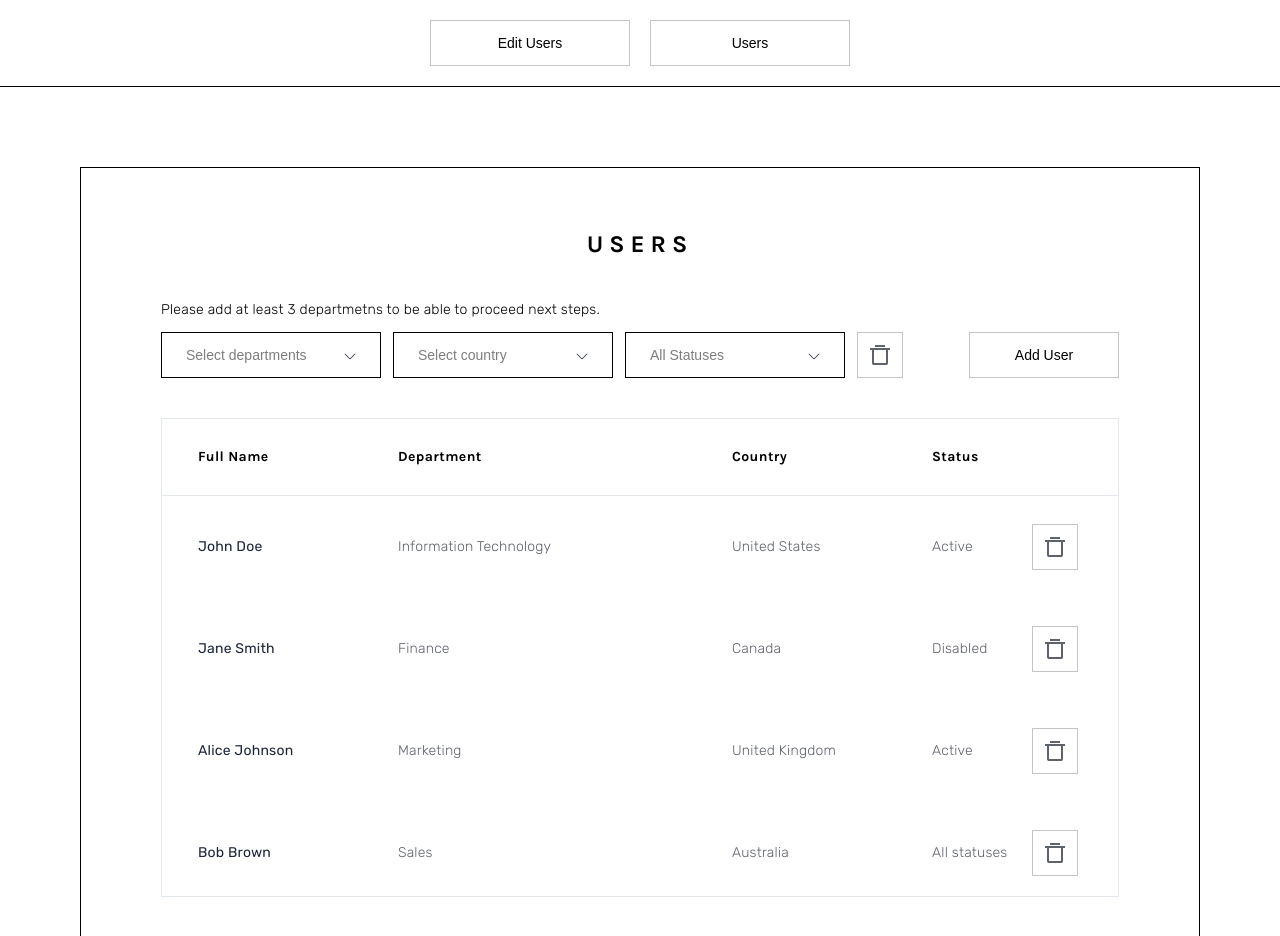
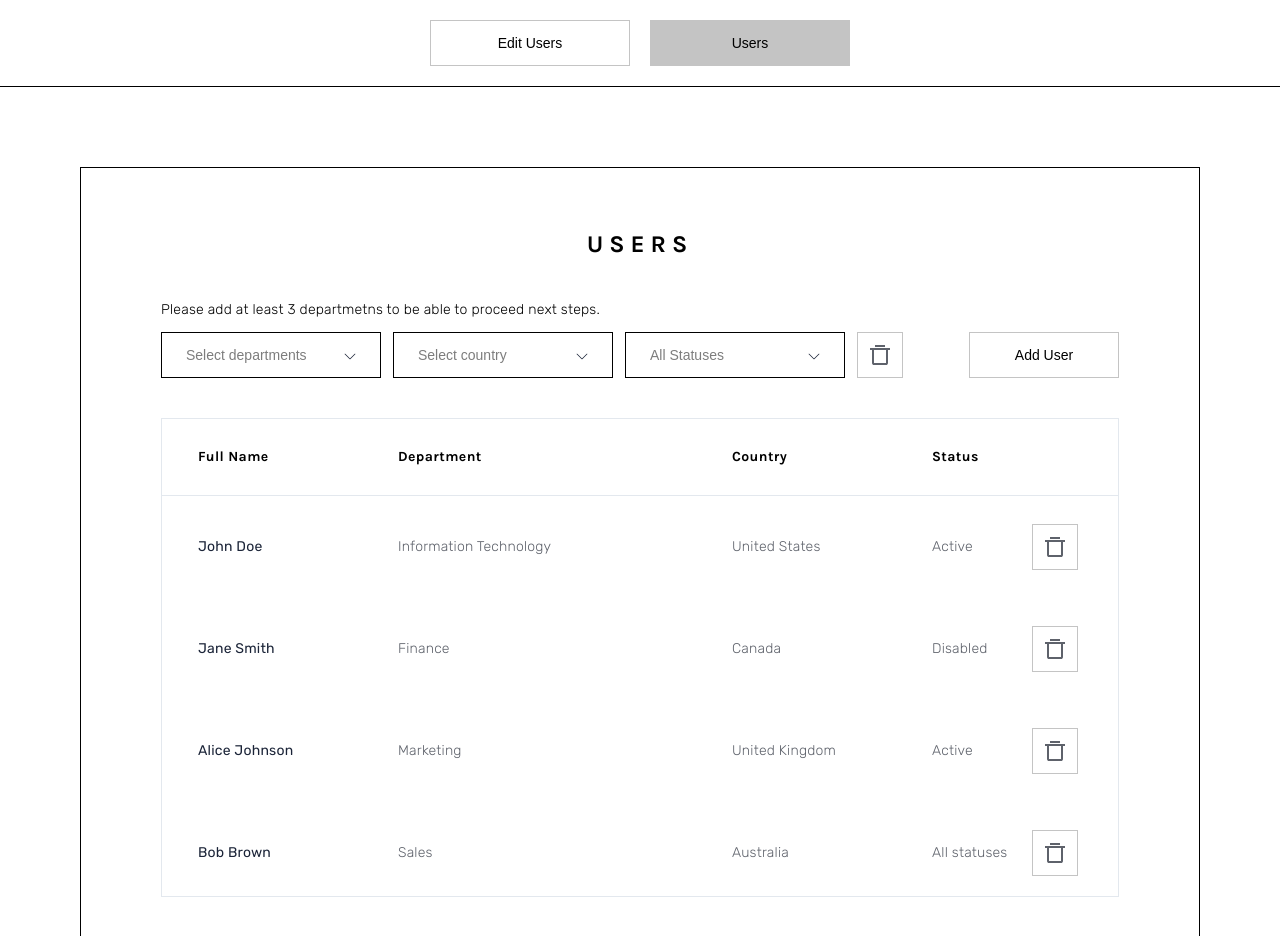
Before and after one commit to Valentyn26/test-task, a Next.js app: page / in a window 1280 px wide. Shown: the top 936 px of the page. Built offline with nearby package versions, Linux system fonts and the light colour scheme.

Commit message:
Add pages link

```diff
--- a/app/components/Header.tsx
+++ b/app/components/Header.tsx
@@ -1,13 +1,22 @@
 "use client";
 
+import { useState } from "react";
 import styles from "./Header.module.css";
 import Button from "./UI/Button/Button";
 
+import Link from "next/link";
+
 export default function Header() {
+    const [activeButton, setActiveButton] = useState('users');
+
     return (
         <header className={styles.header}>
-            <Button type="button" width="200px">Edit Users</Button>
-            <Button type="button" width="200px">Users</Button>
-        </header>
+            <Link href="/edit-user">
+                <Button onClick={() => setActiveButton('edit')} type="button" width="200px" isActiveButton={activeButton === 'edit' ? true : false}>Edit Users</Button>
+            </Link>
+            <Link href="/">
+                <Button onClick={() => setActiveButton('users')} type="button" width="200px" isActiveButton={activeButton === 'edit' ? false : true}>Users</Button>
+            </Link>
+        </header >
     )
 }
--- a/app/components/UI/Button/Button.tsx
+++ b/app/components/UI/Button/Button.tsx
@@ -3,14 +3,15 @@ import styles from "./Button.module.css";
 
 type ButtonProps = {
     onClick?: React.MouseEventHandler<HTMLButtonElement>;
+    isActiveButton?: boolean;
     type: "submit" | "reset" | "button";
     width?: string;
     children?: ReactNode;
 }
 
-export default function Button({ onClick, type, width, children }: ButtonProps) {
+export default function Button({ onClick, isActiveButton, type, width, children }: ButtonProps) {
     return (
-        <button onClick={onClick} type={type} className={styles.button} style={{ width }}>
+        <button onClick={onClick} type={type} className={`${styles.button} ${isActiveButton ? styles.active : ""}`} style={{ width }}>
             {children}
         </button>
     )
--- a/app/components/UI/Dropdown/Dropdown.tsx
+++ b/app/components/UI/Dropdown/Dropdown.tsx
@@ -1,3 +1,5 @@
+"use client";
+
 import { ReactNode, useState } from "react";
 import styles from "./Dropdown.module.css";
 import Option from "./Option";
```
